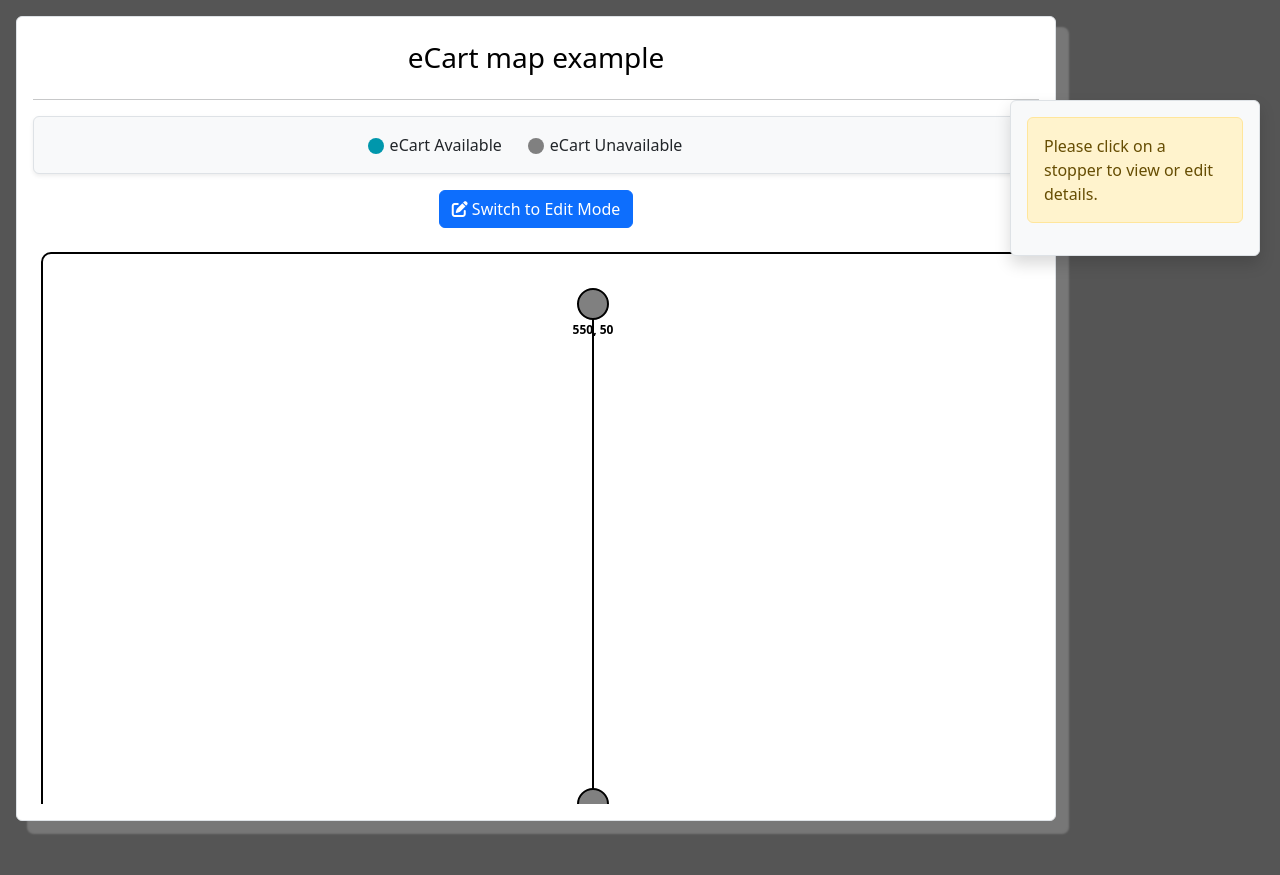
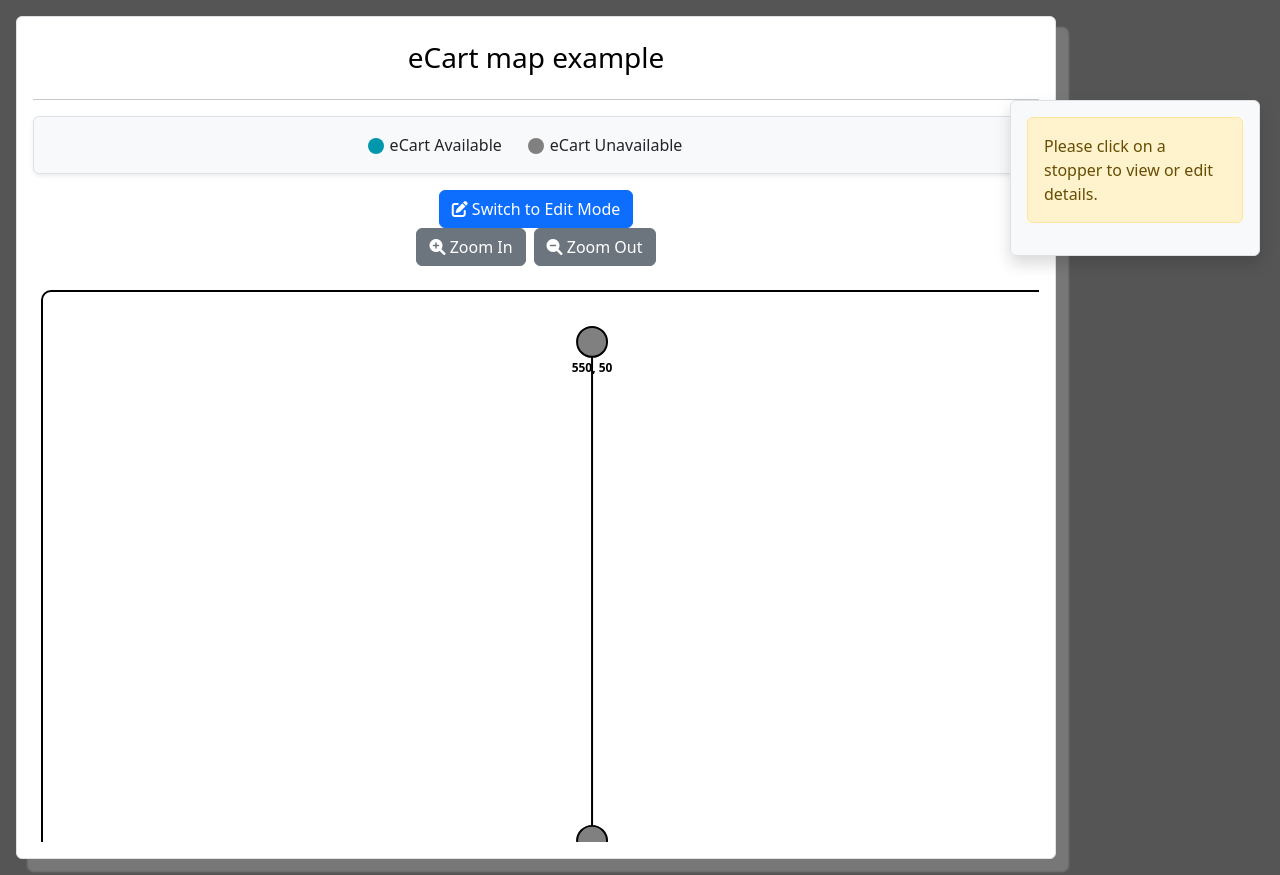
Before and after one commit to robertnicolescu42/ecart-map-demo, an Angular app: page / in a window 1280 px wide. Before the commit the page ends 837 px from the top, so only its background shows below. Built offline with nearby package versions, Linux system fonts and the light colour scheme.

Commit message:
Added svg zoom / pan

```diff
--- a/src/app/ecart-map/ecart-map.component.html
+++ b/src/app/ecart-map/ecart-map.component.html
@@ -42,6 +42,18 @@
         <i class="fas fa-edit"></i> Switch to Edit Mode
       </button>
 
+      <div class="ms-auto">
+        <!-- Zoom In button -->
+        <button class="btn btn-secondary me-2" (click)="zoomIn()">
+          <i class="fas fa-search-plus"></i> Zoom In
+        </button>
+
+        <!-- Zoom Out button -->
+        <button class="btn btn-secondary" (click)="zoomOut()">
+          <i class="fas fa-search-minus"></i> Zoom Out
+        </button>
+      </div>
+
       <!-- Save / Cancel buttons when in edit mode -->
       <div *ngIf="isEditMode">
         <button
@@ -64,6 +76,7 @@
       <svg
         [attr.width]="svgDimensions.width"
         [attr.height]="svgDimensions.height"
+        [attr.viewBox]="svgViewBox"
         class="svg-map"
       >
         <!-- Grid pattern -->
--- a/src/app/ecart-map/ecart-map.component.ts
+++ b/src/app/ecart-map/ecart-map.component.ts
@@ -414,6 +414,8 @@ export class EcartMapComponent implements OnInit {
     (e, i) => i + 1
   ); // This will create an array from 1 to maxDistance
   isLinking: boolean = false;
+  zoomLevel: number = 1;
+  svgViewBox: string = '0 0 1000 1000';
 
   constructor(private cdr: ChangeDetectorRef) {}
 
@@ -442,6 +444,29 @@ export class EcartMapComponent implements OnInit {
       this.tempStopper = this.selectedStopper;
     }
     this.updateSvgDimensions();
+    this.svgViewBox =
+      '0 0 ' + this.svgDimensions.width + ' ' + this.svgDimensions.height;
+  }
+
+  zoomIn() {
+    this.zoomLevel += 0.5; // Increase zoom level by 10%
+    this.updateViewBox();
+  }
+
+  zoomOut() {
+    if (this.zoomLevel > 0.2) {
+      // Set a minimum zoom level
+      this.zoomLevel -= 0.1; // Decrease zoom level by 10%
+      this.updateViewBox();
+    }
+  }
+
+  updateViewBox() {
+    const width = 1000 / this.zoomLevel; // Adjust width according to zoom level
+    const height = 1000 / this.zoomLevel; // Adjust height according to zoom level
+    const x = (1000 - width) / 2; // Keep centered while zooming
+    const y = (1000 - height) / 2;
+    this.svgViewBox = `${x} ${y} ${width} ${height}`;
   }
 
   getStopperById(id: string) {
```
